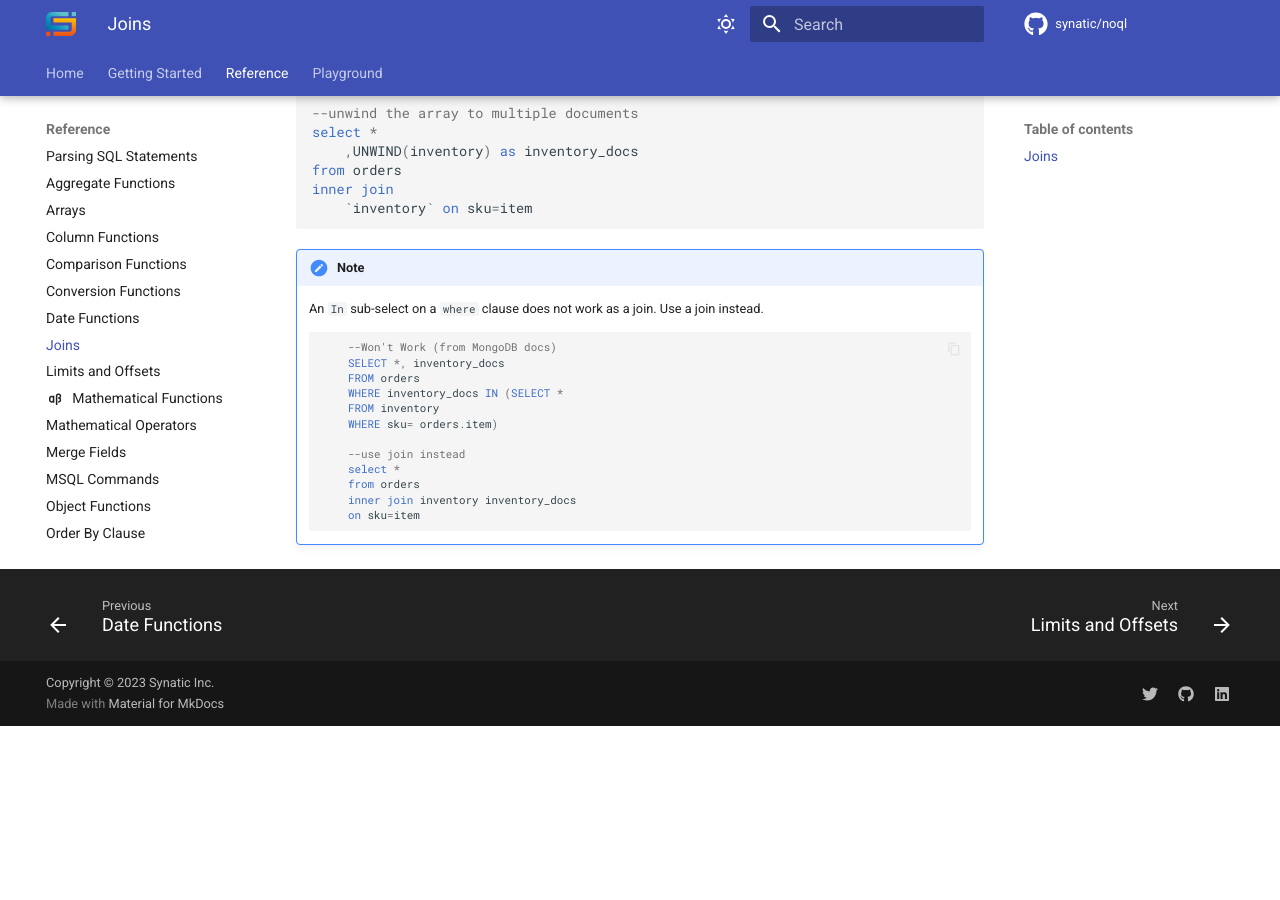
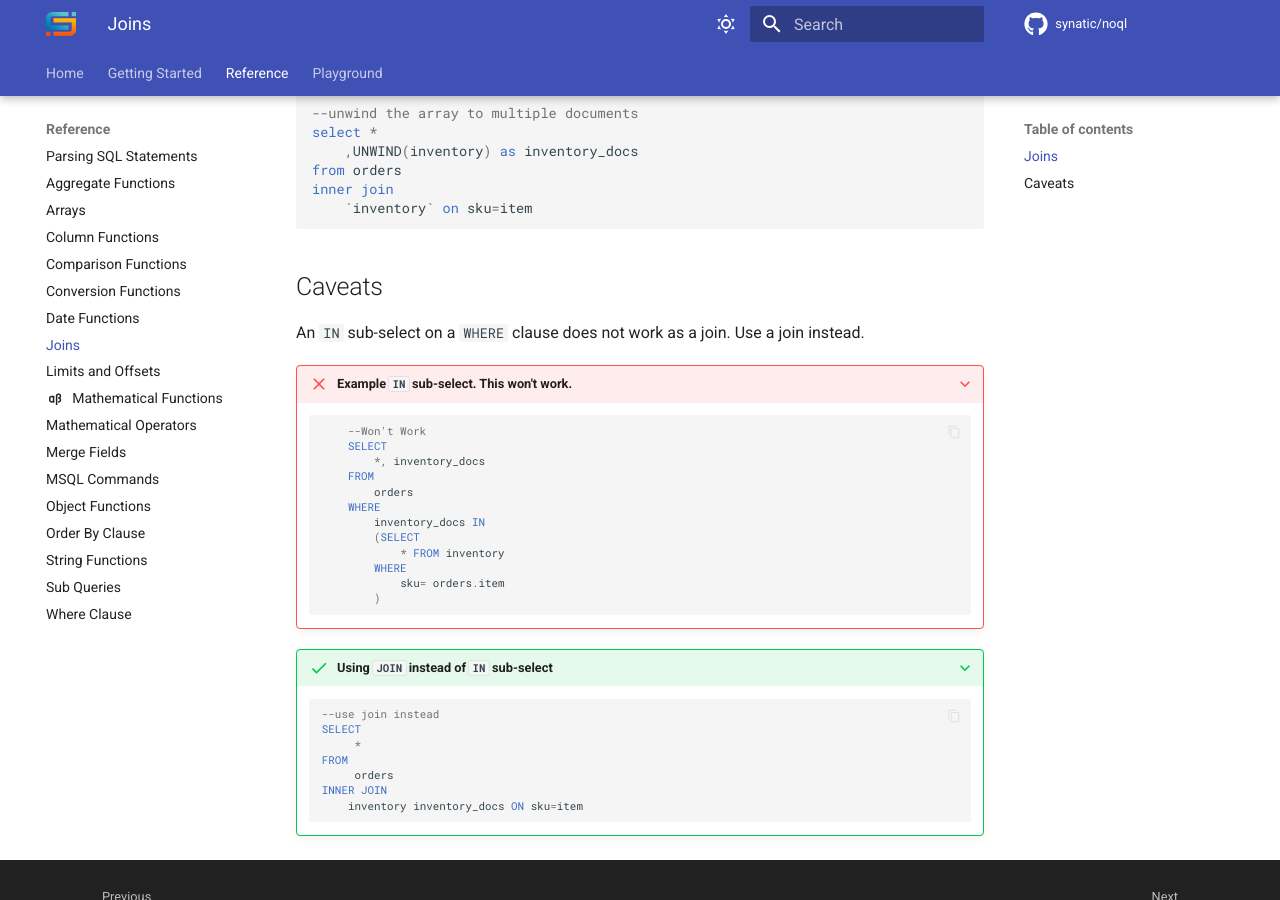
Before and after one commit to synatic/noql, an MkDocs documentation site: the page built from docs/docs/reference/joins.md, in a window 1280 px wide and 900 px high, scrolled down 1153 px. Built offline with MkDocs 1.6.1 and Material for MkDocs 9.7.7, drawn with Linux system fonts in a browser that asks for light colours; a script that is not in the unit is left out; comment, search, counter and statistics services are not loaded; before the commit the page ends 1879 px from its top, so only the background shows below that.

Commit message:
more formatting

````diff
--- a/docs/docs/reference/joins.md
+++ b/docs/docs/reference/joins.md
@@ -55,21 +55,37 @@
     `inventory` on sku=item
 ```
 
-!!! note
+## Caveats
 
-    An `In` sub-select on a `where` clause does not work as a join. Use a join instead.
+
+ An `IN` sub-select on a `WHERE` clause does not work as a join. Use a join instead.
+
+
+???+ failure "Example `IN` sub-select. This won't work."
 
     ```sql
-        --Won't Work (from MongoDB docs)
-        SELECT *, inventory_docs
-        FROM orders
-        WHERE inventory_docs IN (SELECT *
-        FROM inventory
-        WHERE sku= orders.item)
+        --Won't Work
+        SELECT
+            *, inventory_docs
+        FROM
+            orders
+        WHERE
+            inventory_docs IN
+            (SELECT
+                * FROM inventory
+            WHERE
+                sku= orders.item
+            )
+    ```
 
-        --use join instead
-        select *
-        from orders
-        inner join inventory inventory_docs
-        on sku=item
+???+ success "Using `JOIN` instead of `IN` sub-select"
+
+    ```sql
+    --use join instead
+    SELECT
+         *
+    FROM
+         orders
+    INNER JOIN
+        inventory inventory_docs ON sku=item
     ```
````
Also changed, not shown: docs/docs/reference/arrays.md (+27 -19 lines), docs/docs/reference/conversion-functions.md (+22 -11 lines).
